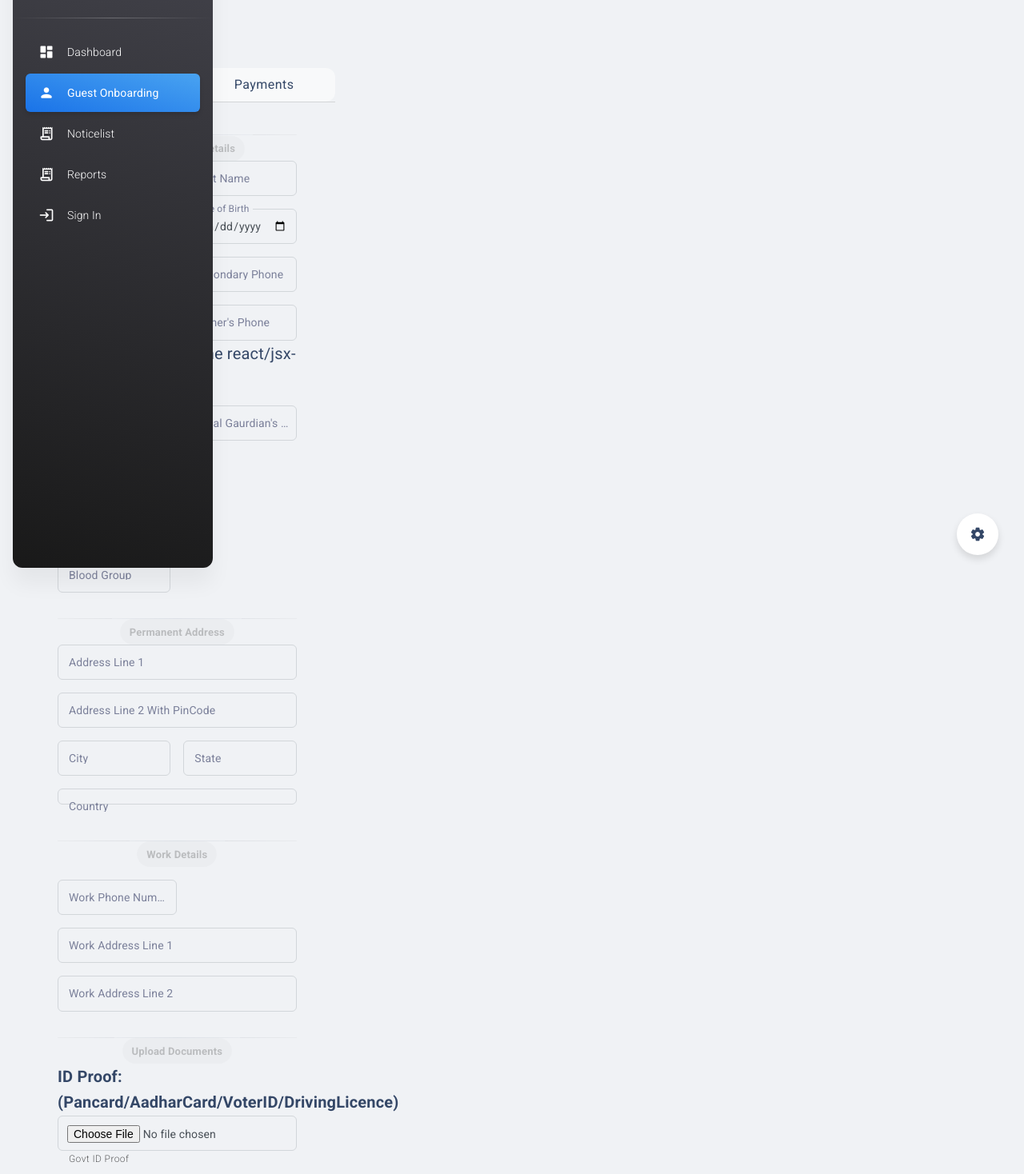
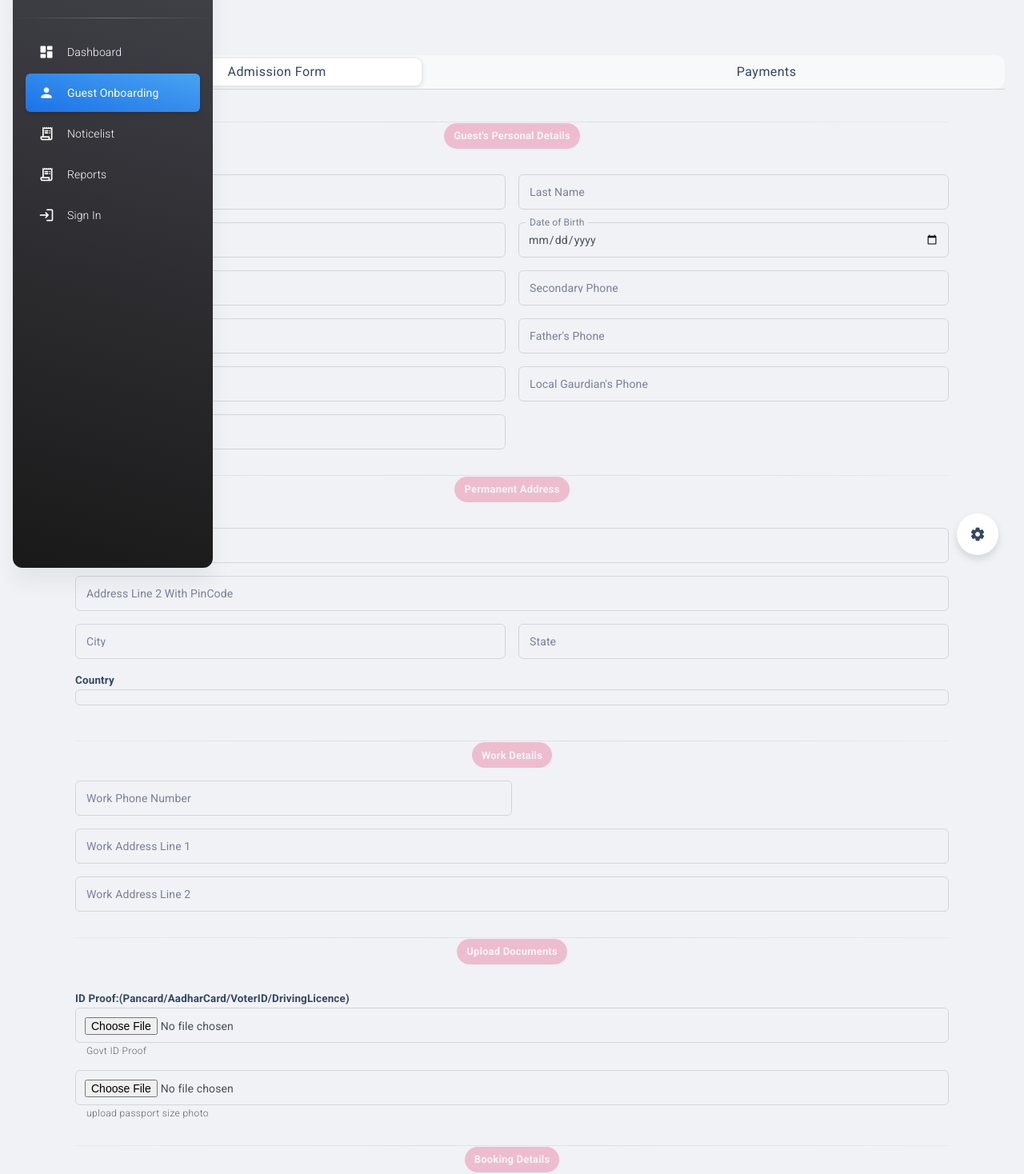
Before and after one commit to revanthkumaar/template, a React (Create React App) app: page /profile in a window 1280 px wide. Shown: the part 74-1542 px from the top of the page at 80% size. Built offline with nearby package versions, Linux system fonts and the light colour scheme.

Commit message:
I make changes in GuestLoginForm for alignment it is work but payments is breaking

```diff
--- a/src/layouts/profile/GuestLoginForm/components/GuestLoginForm.js
+++ b/src/layouts/profile/GuestLoginForm/components/GuestLoginForm.js
@@ -1,4 +1,3 @@
-/* eslint-disable react/jsx-no-comment-textnodes */
 import React from "react";
 // import Header from '../Components/Header';
 import { Formik, Form } from "formik";
@@ -126,7 +125,6 @@ const FORM_VALIDATION = Yup.object().shape({
   passport: Yup.mixed().required("File is required"),
 });
 
-// eslint-disable-next-line arrow-body-style
 const GuestLoginForm = () => {
   // const classes = useStyles();
 
@@ -148,9 +146,13 @@ const GuestLoginForm = () => {
                     <Typography>
                       <Divider>
                         <h4>
-                          <Chip label="Guest's Personal Details" />
+                          <Chip
+                            label="Guest's Personal Details"
+                            color="primary"
+                          />
                         </h4>
                       </Divider>
+                      <br />
                     </Typography>
                   </Grid>
 
@@ -165,7 +167,11 @@ const GuestLoginForm = () => {
                     <Textfield name="email" label="Email" />
                   </Grid>
                   <Grid item xs={6}>
-                    <DateTimePicker maxDate={new Date()} name="dateOfBirth" label="Date of Birth" />
+                    <DateTimePicker
+                      maxDate={new Date()}
+                      name="dateOfBirth"
+                      label="Date of Birth"
+                    />
                   </Grid>
 
                   <Grid item xs={6}>
@@ -180,13 +186,18 @@ const GuestLoginForm = () => {
                   <Grid item xs={6}>
                     <Textfield name="fatherPhone" label="Father's Phone" />
                   </Grid>
-                  // eslint-disable-next-line react/jsx-no-comment-textnodes
+
                   <Grid item xs={6}>
-                    // eslint-disable-next-line prettier/prettier
-                    <Textfield name="localGaurdianName" label="Local Gaurdian's Name" />
+                    <Textfield
+                      name="localGaurdianName"
+                      label="Local Gaurdian's Name"
+                    />
                   </Grid>
                   <Grid item xs={6}>
-                    <Textfield name="localGaurdianPhone" label="Local Gaurdian's Phone" />
+                    <Textfield
+                      name="localGaurdianPhone"
+                      label="Local Gaurdian's Phone"
+                    />
                   </Grid>
                   <Grid item xs={6}>
                     <Textfield name="bloodGroup" label="Blood Group" />
@@ -196,9 +207,10 @@ const GuestLoginForm = () => {
                     <Typography>
                       <Divider>
                         <h4>
-                          <Chip label="Permanent Address" />
+                          <Chip label="Permanent Address" color="primary" />
                         </h4>
                       </Divider>
+                      <br />
                     </Typography>
                   </Grid>
 
@@ -207,7 +219,10 @@ const GuestLoginForm = () => {
                   </Grid>
 
                   <Grid item xs={12}>
-                    <Textfield name="addressLine2" label="Address Line 2 With PinCode" />
+                    <Textfield
+                      name="addressLine2"
+                      label="Address Line 2 With PinCode"
+                    />
                   </Grid>
 
                   <Grid item xs={6}>
@@ -219,14 +234,15 @@ const GuestLoginForm = () => {
                   </Grid>
 
                   <Grid item xs={12}>
-                    <Select name="country" label="Country" options={countries} />
+                    <h6>Country</h6>
+                    <Select name="country" options={countries} />
                   </Grid>
                   <Divider variant="middle" />
                   <Grid item xs={12}>
                     <Typography>
                       <Divider>
                         <h4>
-                          <Chip label="Work Details" />
+                          <Chip label="Work Details" color="primary" />
                         </h4>
                       </Divider>
                     </Typography>
@@ -255,11 +271,17 @@ const GuestLoginForm = () => {
                   </Grid>
 
                   <Grid item xs={12}>
-                    <Textfield name="workAddressLine1" label="Work Address Line 1" />
+                    <Textfield
+                      name="workAddressLine1"
+                      label="Work Address Line 1"
+                    />
                   </Grid>
 
                   <Grid item xs={12}>
-                    <Textfield name="workAddressLine2" label="Work Address Line 2 " />
+                    <Textfield
+                      name="workAddressLine2"
+                      label="Work Address Line 2 "
+                    />
                   </Grid>
 
                   <Divider variant="middle" />
@@ -267,15 +289,22 @@ const GuestLoginForm = () => {
                     <Typography>
                       <Divider>
                         <h4>
-                          <Chip label="Upload Documents" />
+                          <Chip label="Upload Documents" color="primary" />
                         </h4>
                       </Divider>
+                      <br />
                     </Typography>
                   </Grid>
 
                   <Grid item xs={12}>
-                    <h4>ID Proof:(Pancard/AadharCard/VoterID/DrivingLicence)</h4>
-                    <Textfield name="Idproof" helperText="Govt ID Proof" type="file" />
+                    <h6>
+                      ID Proof:(Pancard/AadharCard/VoterID/DrivingLicence)
+                    </h6>
+                    <Textfield
+                      name="Idproof"
+                      helperText="Govt ID Proof"
+                      type="file"
+                    />
                   </Grid>
 
                   <Grid item xs={12}>
@@ -291,9 +320,10 @@ const GuestLoginForm = () => {
                     <Typography>
                       <Divider>
                         <h4>
-                          <Chip label="Booking Details" />
+                          <Chip label="Booking Details" color="primary" />
                         </h4>
                       </Divider>
+                      <br />
                     </Typography>
                   </Grid>
 
@@ -301,7 +331,10 @@ const GuestLoginForm = () => {
                     <DateTimePicker name="bookingDate" label="Booking Date" />
                   </Grid>
                   <Grid item xs={6}>
-                    <DateTimePicker name="checkoutDate" label="Check-Out date" />
+                    <DateTimePicker
+                      name="checkoutDate"
+                      label="Check-Out date"
+                    />
                   </Grid>
                   <Grid item xs={6}>
                     <DateTimePicker name="arrivalDate" label="Check-In date" />
@@ -313,15 +346,27 @@ const GuestLoginForm = () => {
                     <Textfield name="roomRent" label="Room Rent" />
                   </Grid>
                   <Grid item xs={6}>
-                    <Textfield name="securityDeposit" label="Security Deposit" />
+                    <Textfield
+                      name="securityDeposit"
+                      label="Security Deposit"
+                    />
                   </Grid>
 
                   <Grid item xs={12}>
-                    <Textfield name="checkinNotes" label="Check-in Notes" multiline rows={4} />
+                    <Textfield
+                      name="checkinNotes"
+                      label="Check-in Notes"
+                      multiline
+                      rows={4}
+                    />
                   </Grid>
 
                   <Grid item xs={12}>
-                    <Checkbox name="termsOfService" legend="Terms of service" label="I agree" />
+                    <Checkbox
+                      name="termsOfService"
+                      legend="Terms of service"
+                      label="I agree"
+                    />
                   </Grid>
                   <Divider variant="middle" />
                   <Grid item xs={4} justifyContent="center">
--- a/src/layouts/profile/GuestLoginForm/components/Payments.js
+++ b/src/layouts/profile/GuestLoginForm/components/Payments.js
@@ -8,16 +8,17 @@ import TableRow from "@mui/material/TableRow";
 import Paper from "@mui/material/Paper";
 import CheckBox from "@mui/material/Checkbox";
 import { Grid } from "@mui/material";
+//import Divider from "@mui/material/Divider";
 
 function createData(name, calories, fat, carbs, protein) {
   return { name, calories, fat, carbs, protein };
 }
 
 const rows = [
-  createData(1, "1 Sharing", 18000, 20000),
-  createData(2, "2 Sharing", 10000, 11500),
-  createData(3, "3 Sharing", 7500, 8500),
-  createData(4, "4 Sharing", 6500, 7500),
+  createData("1 Sharing", 18000, 20000),
+  createData( "2 Sharing", 10000, 11500),
+  createData( "3 Sharing", 7500, 8500),
+  createData( "4 Sharing", 6500, 7500),
 ];
 
 export default function Payments() {
@@ -33,7 +34,7 @@ export default function Payments() {
           <Table sx={{ minWidth: 650 }} aria-label="simple table">
             <TableHead>
               <TableRow>
-                <TableCell>Sl No</TableCell>
+
                 <TableCell align="right">Room</TableCell>
                 <TableCell align="right">Non A/C Room&nbsp;</TableCell>
                 <TableCell align="right">A/C Room&nbsp;</TableCell>
--- a/src/layouts/profile/index.js
+++ b/src/layouts/profile/index.js
@@ -26,10 +26,10 @@ function Dashboard() {
   return (
     <DashboardLayout>
       <DashboardNavbar />
-      <MDBox py={3}>
+      <MDBox py={1}>
         <MDBox mt={4.5}>
-          <Grid container spacing={3}>
-            <Grid item xs={12} md={6} lg={4}>
+          <Grid container spacing={6}>
+            <Grid item xs={20} md={10} lg={20}>
               <TabBar />
             </Grid>
           </Grid>
```
